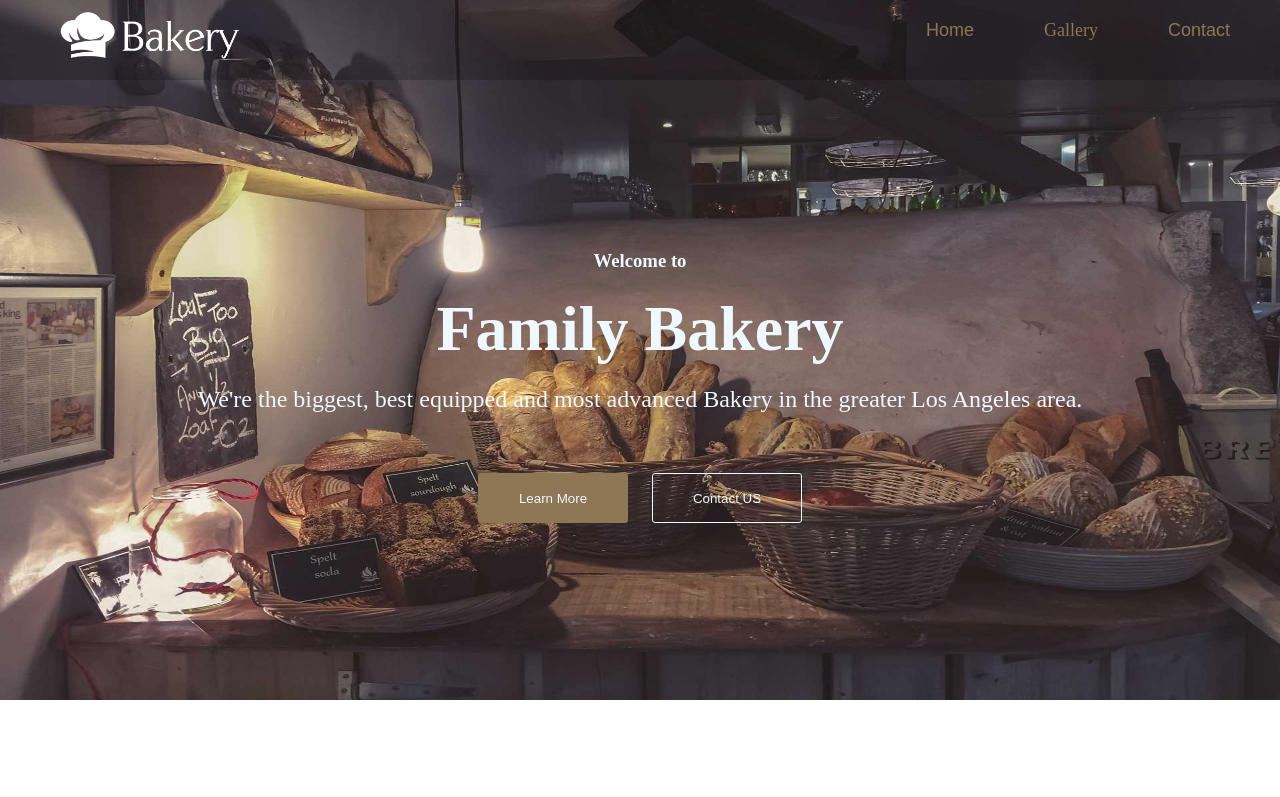
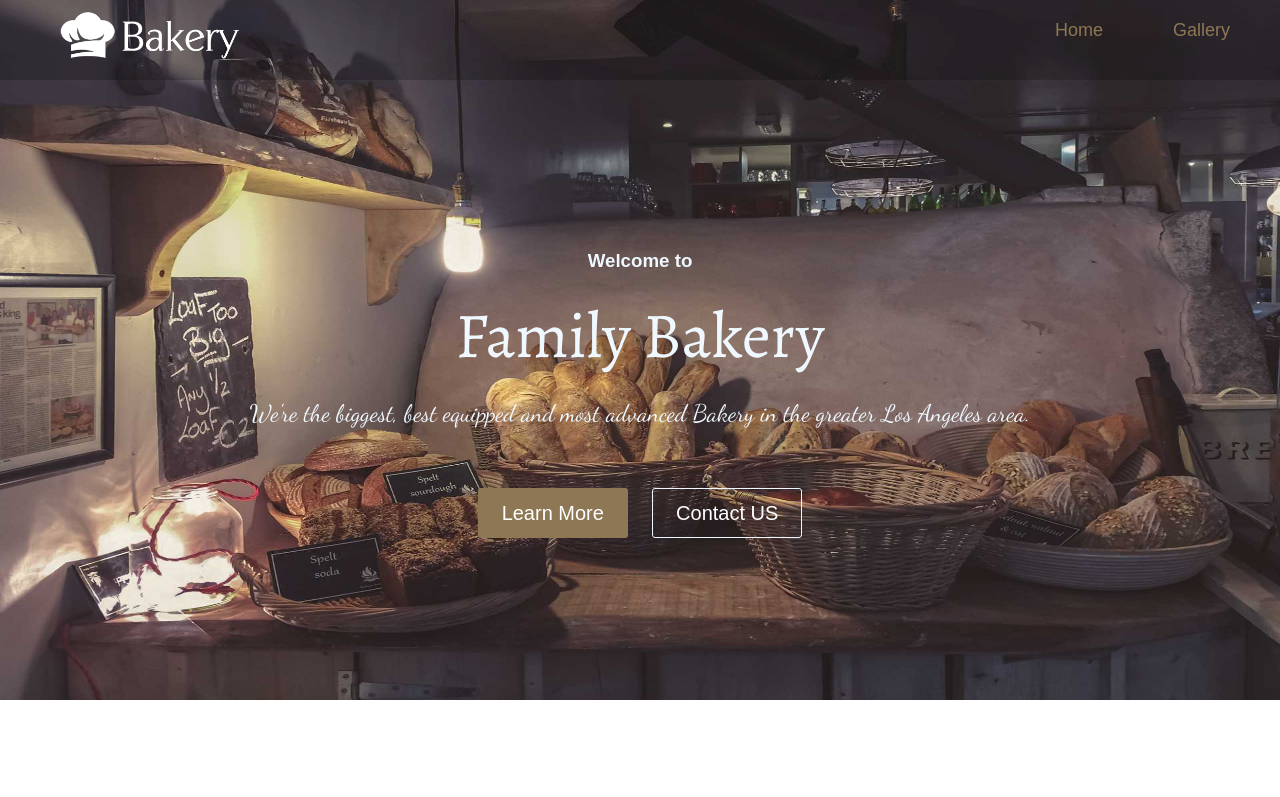
Before and after one commit to Logykhaled/BakeryProject, a plain HTML site: page index.html in a window 1280 px wide. Shown: the top 797 px of the page. Drawn offline with nearby package versions, Linux system fonts and the light colour scheme.

Commit message:
Third commit

```diff
--- a/index.html
+++ b/index.html
@@ -5,15 +5,29 @@
     <meta http-equiv="X-UA-Compatible" content="IE=edge">
     <meta name="viewport" content="width=device-width, initial-scale=1.0">
     <title>Bakery</title>
+    <link rel="preconnect" href="https://fonts.googleapis.com">
+    <link rel="preconnect" href="https://fonts.gstatic.com" crossorigin>
+    <link href="https://fonts.googleapis.com/css2?family=Dancing+Script&display=swap" rel="stylesheet">
+    <link rel="preconnect" href="https://fonts.googleapis.com">
+    <link rel="preconnect" href="https://fonts.gstatic.com" crossorigin>
+    <link href="https://fonts.googleapis.com/css2?family=Alegreya+Sans:wght@300&display=swap" rel="stylesheet">
+    <link rel="preconnect" href="https://fonts.googleapis.com">
+    <link rel="preconnect" href="https://fonts.gstatic.com" crossorigin>
+    <link rel="preconnect" href="https://fonts.googleapis.com">
+    <link rel="preconnect" href="https://fonts.gstatic.com" crossorigin>
+    <link href="https://fonts.googleapis.com/css2?family=Alegreya&display=swap" rel="stylesheet">
     <link rel="stylesheet" href="style.css">
+
 </head>
 <body>
     <div class="nav">
         <div class="links">
             <div class="logo">
-                <img src="images\bakery-light-1.png">
+                <a href="index.html">
+                    <img  src="images\bakery-light-1.png">
+                </a>
             </div>
-            <button class="link">Contact</button>
+
             <a href="gallery.html" class="link">Gallery</a>
             <button class="link">Home</button>
         </div>
@@ -222,6 +236,7 @@
 
 </div>
 <script src="https://kit.fontawesome.com/ef1986dbfa.js" crossorigin="anonymous"></script>
+
 </body>
 
 </html>
--- a/style.css
+++ b/style.css
@@ -2,7 +2,11 @@
     margin: 0;
     padding: 0;
     box-sizing: border-box;
+    font-family: 'Alegreya Sans', sans-serif;
 
+}
+p{
+    font-weight: 400;
 }
 .home
 {
@@ -28,36 +32,47 @@
     color: aliceblue;
     position: relative;
     top: 250px;
+
 }
 .content h1{
     margin: 20px 0;
     font-size: 4em;
+    font-family: 'Alegreya', serif;
+    font-weight: 300;
 }
 .content p{
     font-size: 1.5em;
     margin-bottom: 25px;
+    font-family: 'Dancing Script', cursive;
 }
 
 .content .btn1,.btn2{
     padding: 10px 20px;
     border-radius: 3px;
-    color: aliceblue;
+    color: white;
     height: 50px;
     margin: 10px;
     width: 150px;
+    font-size: 20px;
+    font-weight: 300;
 
 }
 .btn1{
     background-color: #8e7754;
+    border:1px solid transparent;
+}
+.btn1:hover{
+    background-color: white;
+    color: black;
+}
 
-    border:1px solid transparent;
-
-
-}
 .btn2{
   background-color: transparent;
   border:1px solid aliceblue;
-
+}
+.btn2:hover{
+    background-color: white;
+    color: black;
 }
 .line{
     height: 100px;
@@ -209,7 +224,9 @@
     padding: 10px;
     margin-left: 50px;
     float: left;
+
 }
+
 .photo{
     float: left;
     margin: 10px;
@@ -222,6 +239,8 @@
     width: 400px;
     height: 400px;
     z-index: -2;
+    transition: all 1s;
+
 
 }
 
@@ -259,6 +278,8 @@
 }
 .photo:hover .effect{
     left:0;
+
+
 }
 
 .footer{
@@ -325,7 +346,7 @@
     padding-bottom: 20px;
 }
 .circle_container{
-    margin-left: 42%;
+    margin-left: 43%;
 }
 .footer_circle{
     background-color: #525050;
@@ -368,3 +389,6 @@
 .clear{
     clear: both;
 }
+.photos .photo:hover img{
+    transform:scale(1.3,1.3);
+}
```
Also changed, not shown: gallery.html (+13 -1 lines), images/coloredlogo.png (added).
